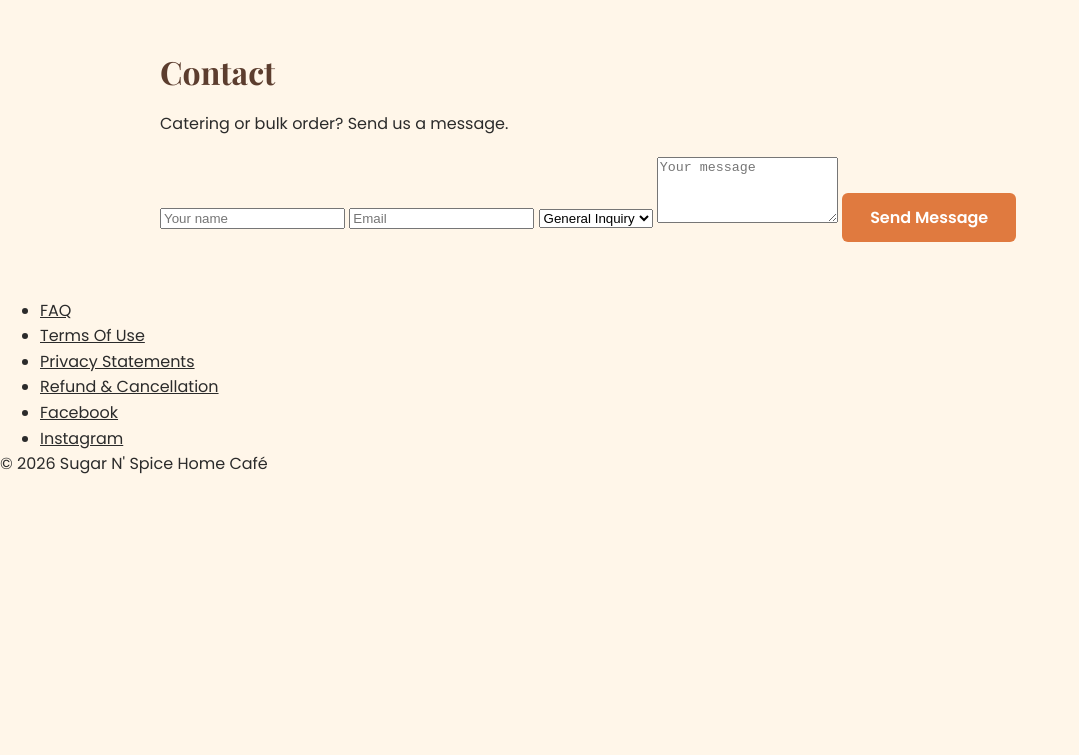
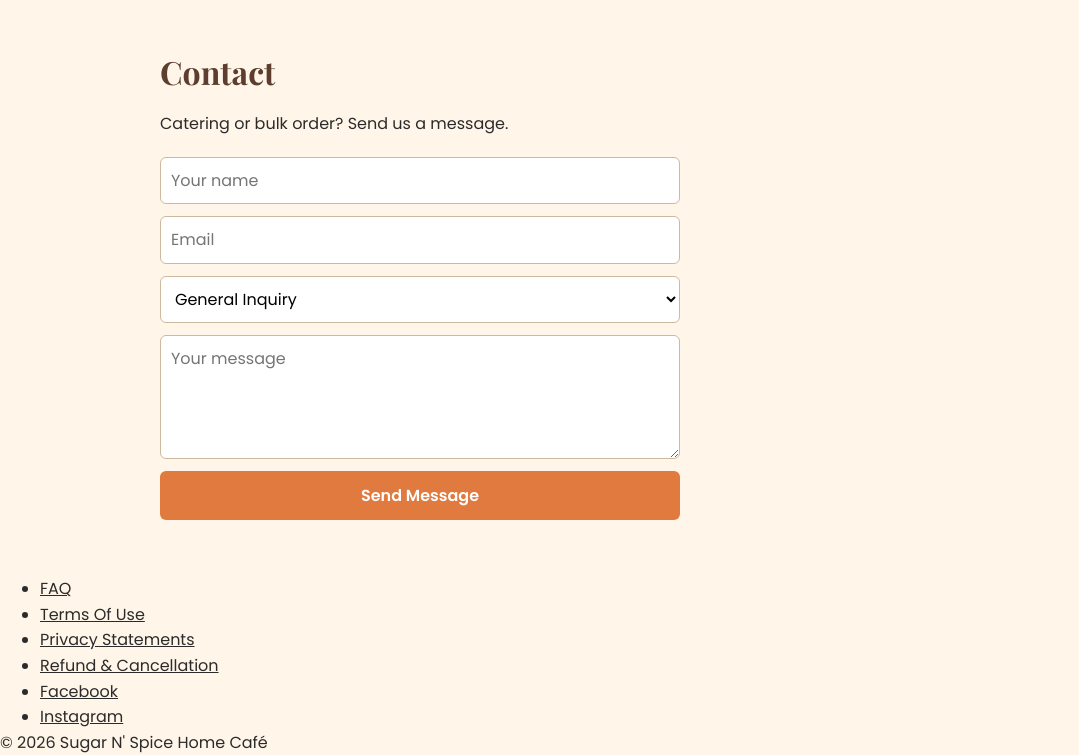
Before and after one commit to asakakenzi-dev/Valdon-website, a plain HTML site: page index.html in a window 1280 px wide. Shown: the part 2220-2975 px from the top of the page, without its empty margins (0-1079 px from the left). Before the commit the page ends 2697 px from the top, so only its background shows below. Drawn offline with nearby package versions, Linux system fonts and the light colour scheme; files that its build step writes are made by us from their sources.

Commit message:
Add Forms

```diff
--- a/css/style.css
+++ b/css/style.css
@@ -144,3 +144,17 @@ th {
   background: var(--olive);
   color: #fff;
 }
+
+form {
+  display: grid;
+  gap: 12px;
+  max-width: 520px;
+}
+
+input, select, textarea {
+  padding: 10px;
+  border: 1px solid #cdb9a0;
+  border-radius: 6px;
+  font: inherit;
+  background: #fff;
+}
```
